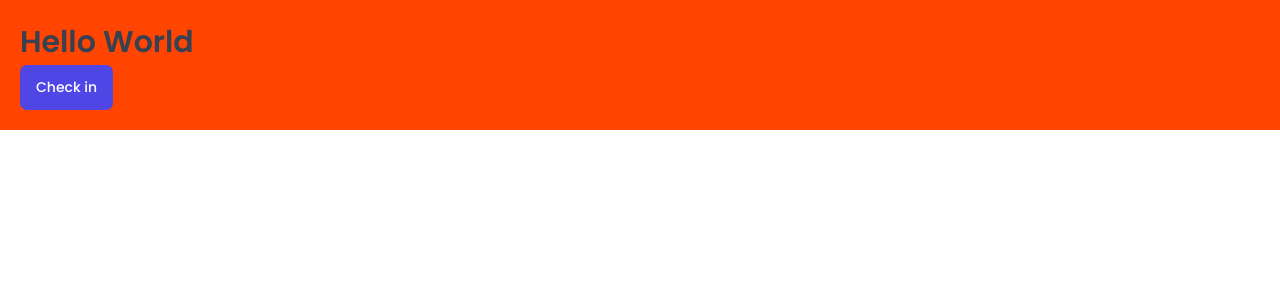
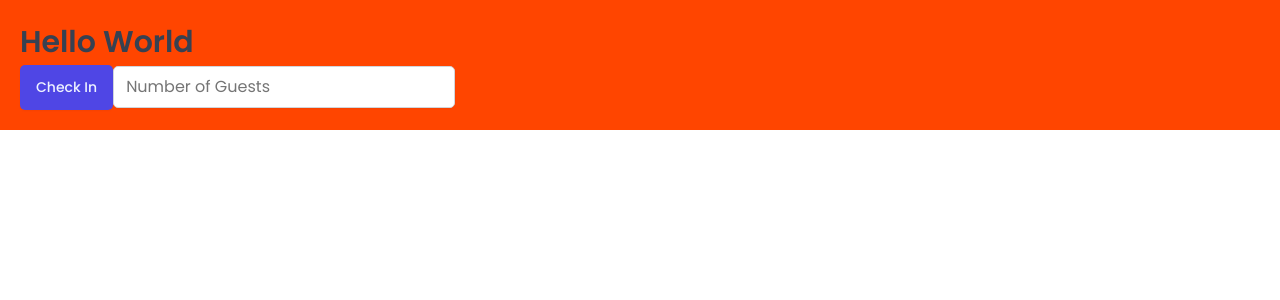
Before and after one commit to ProfBelts/The-Wild-Oasis, a React (Vite) app: page / in a window 1280 px wide. Shown: the top 300 px of the page. Built offline with nearby package versions, Linux system fonts and the light colour scheme; a web font is replaced by a local one.

Commit message:
Global Styles with Styled Components

```diff
--- a/src/App.jsx
+++ b/src/App.jsx
@@ -1,21 +1,13 @@
+/* eslint-disable no-unused-vars */
 import { styled } from "styled-components";
 import GlobalStyles from "./styles/GlobalStyles";
+import Button from "./ui/Button";
+import Input from "./ui/Input";
 
 function App() {
   const H1 = styled.h1`
     font-size: 30px;
     font-weight: 600;
-  `;
-
-  const Button = styled.button`
-    font-size: 1.4rem;
-    padding: 1.2rem 1.6rem;
-    font-weight: 500;
-    border: none;
-    border-radius: 7px;
-    background-color: var(--color-brand-600);
-    color: white;
-    cursor: pointer;
   `;
 
   const StyledApp = styled.main`
@@ -28,7 +20,8 @@ function App() {
       <GlobalStyles />
       <StyledApp>
         <H1>Hello World</H1>
-        <Button> Check in</Button>
+        <Button> Check In </Button>
+        <Input type="number" placeholder="Number of Guests"></Input>
       </StyledApp>
     </>
   );
--- a/src/ui/Button.jsx
+++ b/src/ui/Button.jsx
@@ -1,3 +1,4 @@
+/* eslint-disable no-unused-vars */
 import styled, { css } from "styled-components";
 
 const sizes = {
@@ -47,3 +48,21 @@ const variations = {
     }
   `,
 };
+
+const Button = styled.button`
+  font-size: 1.4rem;
+  padding: 1.2rem 1.6rem;
+  font-weight: 500;
+  border: none;
+  border-radius: var(--border-radius-sm);
+  background-color: var(--color-brand-600);
+  color: var(--color-brand-50);
+  box-shadow: var(--shadow-sm);
+  cursor: pointer;
+
+  &: hover {
+    background-color: var(--color-brand-700);
+  }
+`;
+
+export default Button;
--- /dev/null
+++ b/src/ui/Input.jsx
@@ -0,0 +1,11 @@
+import { styled } from "styled-components";
+
+const Input = styled.input`
+  border: 1px solid var(--color-grey-300);
+  background-color: var(--color-grey-0);
+  border-radius: var(--border-radius-sm);
+  padding: 0.8rem 1.2rem;
+  box-shadow: var(--shadow-sm);
+`;
+
+export default Input;
```
